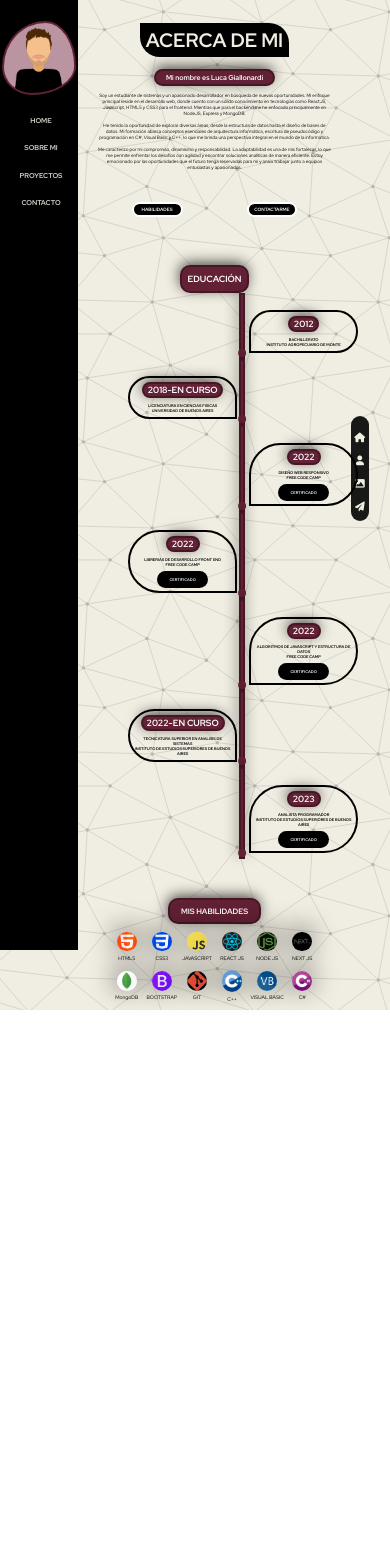
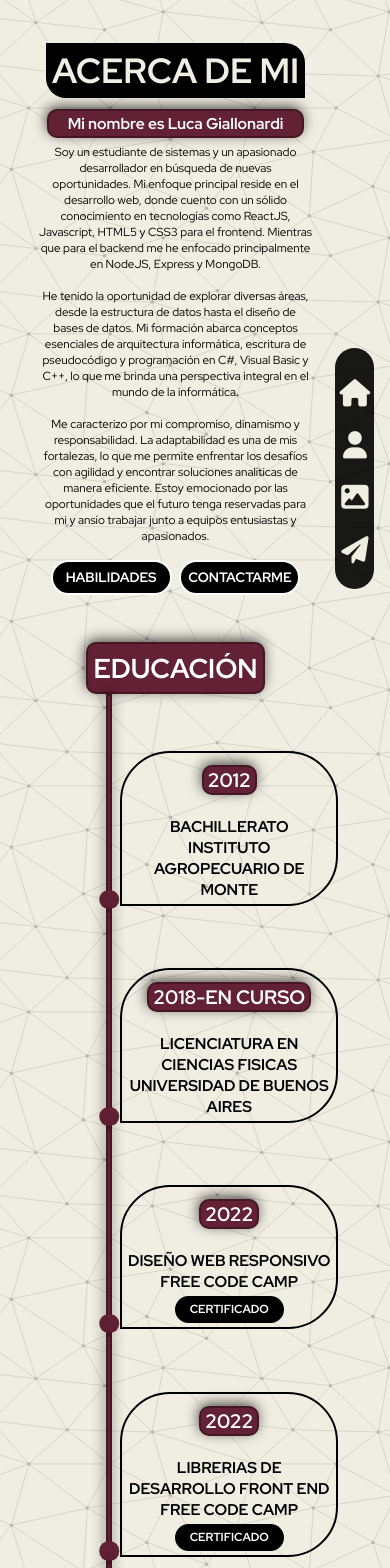
Before and after one commit to lucagiallonardi/my-portfolio, a React (Create React App) app: page /about in a window 390 px wide. Shown: the top 1568 px of the page. Before the commit the page ends 1010 px from the top, so only its background shows below. Built offline with nearby package versions, Linux system fonts and the light colour scheme.

Commit message:
media query 500px

```diff
--- a/src/layouts/NavBar/NavBar.css
+++ b/src/layouts/NavBar/NavBar.css
@@ -102,7 +102,7 @@
 
 
 
-@media screen and (min-width: 768px) and (max-width: 1020px) {
+@media screen and (min-width: 501px) and (max-width: 1020px) {
     .navBar{
         padding-top:135vh;
     }
@@ -125,5 +125,24 @@
 .navBarIco{
     font-size: 4vw;
 }
+}
 
+
+
+@media screen and (max-width: 500px) {
+    .navBar{
+        display: none;
+    }
+
+    .navBarIcons{
+        height: 60vw;
+        width: 10vw;
+        padding-bottom: 2vw;
+        margin-left: 86vw;
+    }
+
+.navBarIco{
+    font-size: 7vw;
+    margin-top: 6vw;
 }
+}
--- a/src/pages/About/About.css
+++ b/src/pages/About/About.css
@@ -239,9 +239,11 @@ background-color: #622135;
   }
 
   .skillContainer{
-    display: flex;
-    align-items: center;
-    justify-content: center;
+      display: grid;
+      grid-template-columns: repeat(6, 1fr);
+      grid-template-rows: repeat(2, 1fr);
+      grid-column-gap: 0px;
+      grid-row-gap: 0px;
   }
 
   .skillItem{
@@ -535,7 +537,7 @@ background-color: #622135;
 
 
 
-@media screen and (min-width: 768px) and (max-width: 1020px){
+@media screen and (min-width: 501px) and (max-width: 1020px){
   .aboutTitulo{
       font-size: 6vw;
   }
@@ -581,3 +583,105 @@ font-size: 1.5vw;
   font-size: 1.7vw;
 }
 }
+
+@media screen and (max-width: 500px) {
+
+  .aboutTitulo{
+    margin-top: 5vw;
+    font-size: 9vw;
+    margin-left: -20vw;
+}
+
+.h2About{
+  width: 65vw;
+  font-size: 4vw;
+  margin-left: -20vw;
+}
+.pAbout{
+width: 70vw;
+padding-top: 1.5vw;
+text-align: center;
+font-size: 3vw;
+margin-left: -20vw;
+}
+
+.aboutButtons{
+  margin-left: -20vw;
+}
+
+.aboutLink{
+margin-top: 4vw;
+margin-left: 1vw;
+margin-right: 1vw;
+width: 30vw;
+height: 8vw;
+font-size: 3.5vw;
+}
+
+.EducAbout{
+font-size: 7vw;
+margin-left: -20vw;
+}
+.timeline ul li{
+  margin-left: -25vw;
+  padding-top: 15vw;
+
+}
+
+.linkCertificado{
+font-size: 3vw;
+}
+.timeline ul li div {
+font-size: 4vw;
+width: 53vw;
+padding-top: 0;
+}
+
+.timeline p{
+  width: 25vw;
+}
+
+.timeline ul li:nth-child(odd) div {
+  margin-left: 1vw;
+}
+
+.timeline ul li:nth-child(even) div {
+  margin-left: 32vw;
+  border-radius: 50px 50px 50px 0 ;
+}
+
+.añoTimelime{
+  font-size: 5vw;
+  margin-top: 3vw;
+}
+
+.timeline ul li::after {
+  width: 5vw;
+  height: 5vw;
+}
+
+.skillsTitulo{
+  font-size: 7vw;
+  margin-left: -20vw;
+  width: 70vw;
+  margin-top: 20vw;
+}
+.skillContainer{
+grid-template-columns: repeat(3, 1fr);
+grid-template-rows: repeat(4, 1fr);
+grid-column-gap: 0px;
+grid-row-gap: 0px;
+margin-left: -20vw;
+}
+
+.imgSkill{
+width: 15vw;
+margin-left: 5vw;
+animation-delay: 1s;
+animation-duration: .5s;
+}
+.skillItem{
+font-size: 3vw;
+margin-top: 0;
+}
+}
--- a/src/pages/About/About.jsx
+++ b/src/pages/About/About.jsx
@@ -72,6 +72,7 @@ const About = () => {
             <div className={`${exit === true ? 'transiition3-exit' : ''} `}></div>
             <NavBar/>
             <div className="aboutTodo">
+
                 <div className='aboutTituloContainer'>
                 <h1 className='aboutTitulo'>ACERCA DE MI</h1>
                 </div>
@@ -150,9 +151,7 @@ const About = () => {
             <div className='skillItem'><img ref={myHabRef3} className={`${myElementHabIsVisible3 ? "HabIco3 imgSkill" : "imgSkill"}`}src={jsLogo} alt='js-logo'/>JAVASCRIPT</div>
             <div className='skillItem'><img ref={myHabRef4} className={`${myElementHabIsVisible4 ? "HabIco4 imgSkill" : "imgSkill"}`}src={reactLogo} alt='react-logo'/>REACT JS</div>
             <div className='skillItem'><img ref={myHabRef5} className={`${myElementHabIsVisible5 ? "HabIco5 imgSkill" : "imgSkill"}`}src={nodejs} alt='nodejs-logo'/>NODE JS</div>
-            <div className='skillItem'><img ref={myHabRef6} className={`${myElementHabIsVisible6 ? "HabIco6 imgSkill" : "imgSkill"}`}src={next} alt='nextjs-logo'/>NEXT JS</div></div>
-
-            <div className="skillContainer">
+            <div className='skillItem'><img ref={myHabRef6} className={`${myElementHabIsVisible6 ? "HabIco6 imgSkill" : "imgSkill"}`}src={next} alt='nextjs-logo'/>NEXT JS</div>
             <div className='skillItem'><img ref={myHabRef7} className={`${myElementHabIsVisible7 ? "HabIco7 imgSkill" : "imgSkill"}`}src={mongoDB} alt='mongodb-logo'/>MongoDB</div>
             <div className='skillItem'><img ref={myHabRef8} className={`${myElementHabIsVisible8 ? "HabIco8 imgSkill" : "imgSkill"}`}src={bootstrapLogo} alt='bootstrap-logo'/>BOOTSTRAP</div>
             <div className='skillItem'><img ref={myHabRef9} className={`${myElementHabIsVisible9 ? "HabIco9 imgSkill" : "imgSkill"}`}src={github} alt='git-logo'/>GIT</div>
--- a/src/pages/Contact/Contact.css
+++ b/src/pages/Contact/Contact.css
@@ -60,7 +60,7 @@
 
 
 
-@media screen and (min-width: 768px) and (max-width: 1020px){
+@media screen and (min-width: 501px) and (max-width: 1020px){
     .ContactTitulo{
         font-size: 6vw;
     }
@@ -74,3 +74,22 @@
         font-size: 6vw;
     }
 }
+
+@media screen and (max-width: 500px){
+    .ContactTitulo{
+        font-size: 9vw;
+        margin-left: -20vw;
+        margin-top: 20vw;
+    }
+    .contactItemDiv{
+        margin-top: 5vw;
+        font-size: 4vw;
+        width: 75vw;
+        height: 10vw;
+        margin-left: -20vw;
+    }
+    .contactItemDiv>i{
+        margin-right: 1.5vw;
+        font-size: 9vw;
+    }
+}
--- a/src/pages/Home/Home.css
+++ b/src/pages/Home/Home.css
@@ -222,7 +222,7 @@ z-index: 2;
 
 
 
-@media screen and (min-width: 768px) and (max-width: 1020px){
+@media screen and (min-width: 501px) and (max-width: 1020px){
     .presHola{
         font-size: 5vw;
     }
@@ -246,3 +246,47 @@ z-index: 2;
     font-size: 2vw;
 }
 }
+
+
+
+@media screen and (max-width: 500px) {
+    .homeContainer{
+        flex-direction: column-reverse;
+    }
+    .homePres{
+        width: 80vw;
+        margin-left: -15vw;
+        margin-top: -17vw;
+    }
+    .homeImg{
+        width: 40vw;
+        position: fixed;
+        margin-top: 10vw;
+        animation: none;
+        margin-left: 35vw;
+    }
+    .presHola{
+        font-size: 8vw;
+    }
+    .divSoy{
+        display: flex;
+        flex-direction: row;
+        font-size: 6vw;
+    }
+
+.subtituloH5{
+    height: 10vw;
+    font-size: 4vw;
+    width: 60vw;
+}
+.homeP{
+    margin-top: 2vw;
+    font-size: 4vw;
+    width: 35vw;
+}
+.homeBoton{
+    width: 33vw;
+    height: 10vw;
+    font-size: 3.7vw;
+}
+}
--- a/src/pages/Portfolio/Portfolio.css
+++ b/src/pages/Portfolio/Portfolio.css
@@ -85,7 +85,7 @@ transform: scale(.97);
 
 
 
-@media screen and (min-width: 768px) and (max-width: 1020px){
+@media screen and (min-width: 501px) and (max-width: 1020px){
     .PortfTituloContainer{
         padding-top: 5vw;
     }
@@ -107,3 +107,40 @@ transform: scale(.97);
         height: 5vw;
     }
 }
+
+
+@media screen and (max-width: 500px){
+    .PortfTodo{
+        height: 100%;
+    }
+    .PortfTituloContainer{
+        padding-top: 10vw;
+    }
+    .PortfTitulo{
+        font-size: 9vw;
+        margin-left: -20vw;
+        margin-bottom: 5vw;
+    }
+    .PortfImages{
+        display:contents;
+    }
+    .PortfItem{
+        margin-left: -20vw;
+        width: 52vw;
+        height: 42vw;
+        margin-bottom: 5vw;
+    }
+    .PortfItem>img{
+        width: 52vw;
+        height: 42vw;
+    }
+    .pTituloProyecto{
+        margin-top: 31.5vw;
+        font-size: 3.5vw;
+        width: 52vw;
+        height: 10vw;
+    }
+    .PortfImages>p{
+        margin-top: 20vw;
+    }
+}
--- a/src/pages/Portfolio/Projects/Proj1.css
+++ b/src/pages/Portfolio/Projects/Proj1.css
@@ -93,7 +93,7 @@ margin-bottom: 2vw;
 
 
 
-@media screen and (min-width: 768px) and (max-width: 1020px){
+@media screen and (min-width: 501px) and (max-width: 1020px){
     .buttonsProj{
         margin-left: 1.7vw;
         margin-top: 2vw;
@@ -123,3 +123,41 @@ margin-bottom: 2vw;
             margin-top: 20vh;
         }
 }
+
+@media screen and (max-width: 500px){
+        .buttonsProj{
+        margin-left: 10vw;
+        margin-top: 2vw;
+    }
+    .linkButtProj>button{
+        width: 30vw;
+        height: 9vw;
+        font-size: 5vw;
+    }
+        .descProj>h1{
+            width: 90vw;
+            font-size: 7vw;
+        }
+
+        .descProj>h3{
+        width: 60vw;
+        font-size: 4vw;
+        }
+
+        .descProj>p{
+            margin-left: 2vw;
+            font-size: 3vw;
+            width: 80vw;
+            margin-top: 90vw;
+        }
+
+        .imgProjDiv{
+            position: inherit;
+            margin-left: -50vw;
+        }
+
+        .imgProjDiv>img{
+            width: 80vw;
+            margin-top: 35vw;
+        }
+}
--- a/src/pages/Portfolio/Projects/Proj2.css
+++ b/src/pages/Portfolio/Projects/Proj2.css
@@ -76,7 +76,7 @@ margin-bottom: 2vw;
 
 
 
-@media screen and (min-width: 768px) and (max-width: 1020px){
+@media screen and (min-width: 501px) and (max-width: 1020px){
     .descProj2>h1{
         width: 45vw;
         font-size: 3vw;
@@ -96,3 +96,32 @@ margin-bottom: 2vw;
         margin-top: 20vh;
     }
 }
+
+@media screen and (max-width: 500px){
+    .descProj2>h1{
+        width: 90vw;
+        font-size: 5vw;
+    }
+
+    .descProj2>h3{
+    width: 80vw;
+    font-size: 4vw;
+    }
+
+    .descProj2>p{
+        margin-left: 2vw;
+        font-size: 3vw;
+        width: 80vw;
+        margin-top: 90vw;
+    }
+
+    .imgProj2Div{
+        position: inherit;
+        margin-left: -50vw;
+    }
+
+    .imgProj2Div>img{
+        width: 80vw;
+        margin-top: 35vw;
+    }
+}
--- a/src/pages/Portfolio/Projects/Proj3.css
+++ b/src/pages/Portfolio/Projects/Proj3.css
@@ -159,7 +159,7 @@ border: solid 2px rgba(0,0,0,0.3);
 -moz-box-shadow: -1px -3px 14px -1px rgba(0,0,0,0.75);
 }
 
-@media screen and (min-width: 768px) and (max-width: 1020px){
+@media screen and (min-width: 501px) and (max-width: 1020px){
     .proj3Container>h1{
         margin-left: 5vw;
         width: 85vw;
@@ -219,3 +219,89 @@ border: solid 2px rgba(0,0,0,0.3);
         width: 40vw;
     }
 }
+
+@media screen and  (max-width: 500px){
+    .proj3Container{
+        padding-top:3vw;
+        height: 270vh;
+    }
+    .proj3Container>h1{
+        width: 90vw;
+        font-size: 5vw;
+        margin-left: 2vw;
+    }
+    .projVBleft{
+        height: 145vw;
+    }
+    .projVBleft>h3{
+        width: 70vw;
+        font-size: 5vw;
+        margin-top: 7vw;
+        text-align: center;
+    }
+    .projVBleft>p{
+        font-size: 3vw;
+        width: 75vw;
+        margin-top: 65vw;
+    }
+    .imgProjVBDiv{
+        margin-left: -40vw;
+        margin-top:20vw;
+    }
+    .imgProjVBDiv>img{
+        width: 75vw;
+        position:inherit;
+    }
+
+    .projCright{
+        margin-top: 20vw;
+        margin-left: -75vw;
+    }
+
+    .projCright>h3{
+        width: 70vw;
+        font-size: 5vw;
+        text-align: center;
+    }
+
+    .projCright>p{
+        font-size: 3vw;
+        width: 75vw;
+        margin-top: 55vw;
+
+    }
+
+    .imgProjCDiv{
+        margin-top: 38vw;
+    }
+
+    .imgProjCDiv>img{
+        width: 75vw;
+    }
+    .projCmasLeft{
+    height: 100vw;
+    }
+
+    .projCmasLeft >h3{
+        width: 70vw;
+        font-size: 5vw;
+        margin-top: 2vw;
+        text-align: center;
+    }
+
+    .projCmasLeft>p{
+        font-size: 3vw;
+        width: 75vw;
+        margin-top: 43vw;
+    }
+
+    .imgProjCmasDiv{
+        margin-left: -40vw;
+        margin-top:22vw;
+    }
+
+    .imgProjCmasDiv>img{
+        width: 75vw;
+        position:inherit;
+    }
+}
--- a/src/pages/Portfolio/Projects/Proj4.css
+++ b/src/pages/Portfolio/Projects/Proj4.css
@@ -69,7 +69,7 @@ margin-bottom: 2vw;
 
 
 
-@media screen and (min-width: 768px) and (max-width: 1020px){
+@media screen and (min-width: 501px) and (max-width: 1020px){
     .proj4Container{
         height: 110%;
     }
@@ -93,3 +93,35 @@ margin-bottom: 2vw;
         margin-top: 20vh;
     }
 }
+
+@media screen and (max-width: 500px){
+    .proj4Container{
+        height: 110%;
+    }
+    .descProj4>h1{
+        width: 90vw;
+        font-size: 5vw;
+    }
+
+    .descProj4>h3{
+    width: 70vw;
+    font-size: 4vw;
+    }
+
+    .descProj4>p{
+        margin-left: 2vw;
+        font-size: 3vw;
+        width: 80vw;
+        margin-top: 90vw;
+    }
+
+    .imgProj4Div{
+        position: inherit;
+        margin-left: -50vw;
+    }
+
+    .imgProj4Div>img{
+        width: 80vw;
+        margin-top: 30vw;
+    }
+}
```
